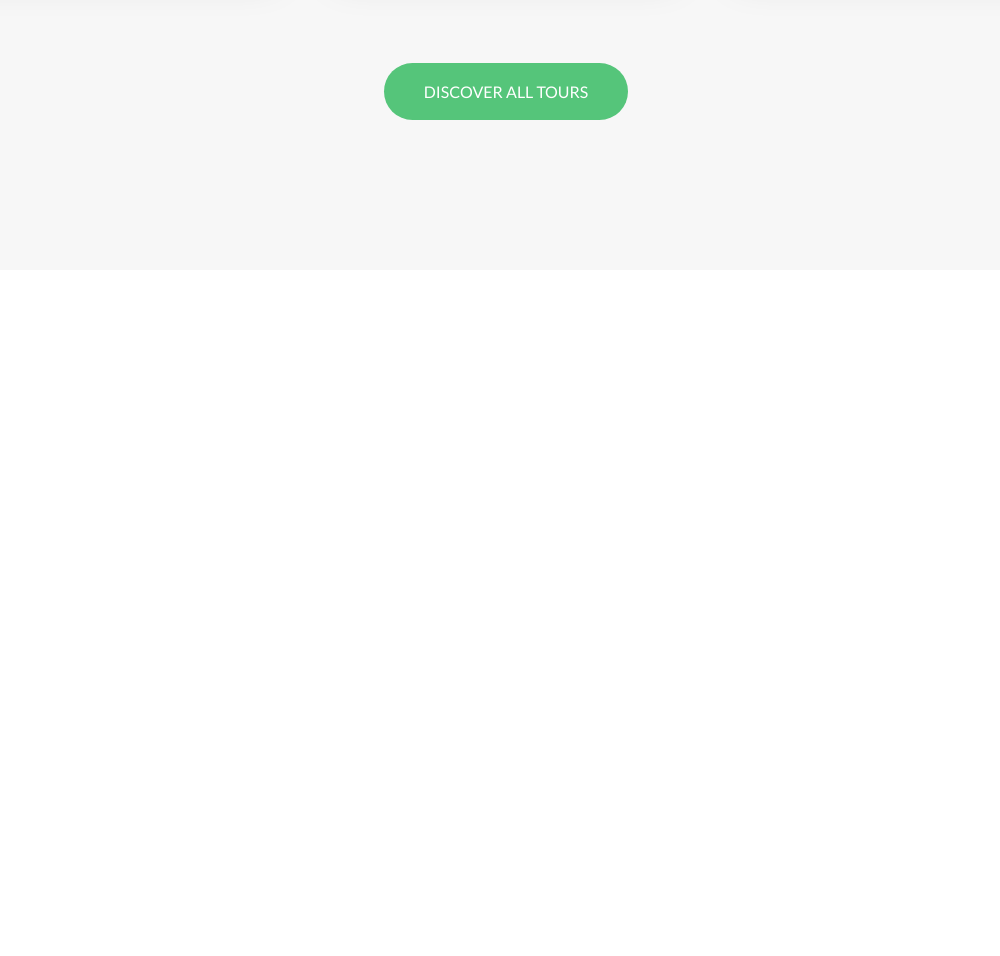
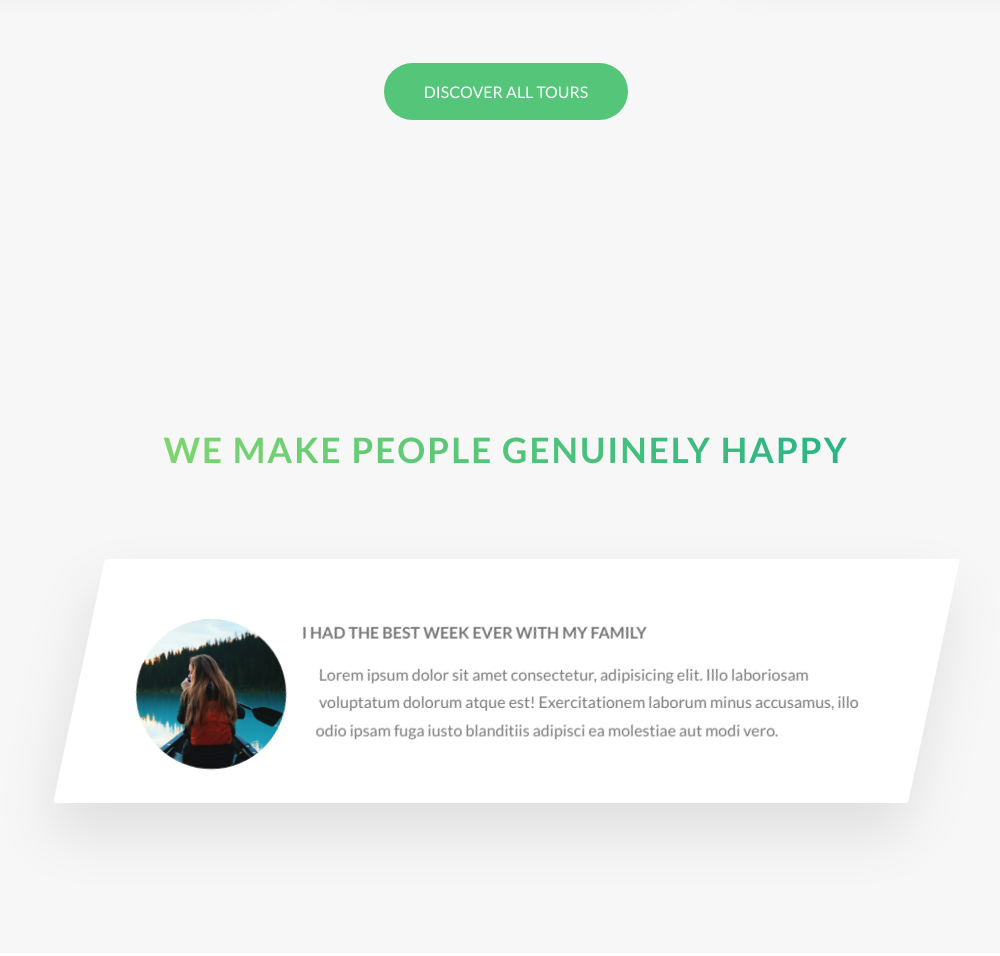
Before and after one commit to NortonNice/Natours, a website: page index.html in a window 1280 px wide. Shown: the part 3032-3988 px from the top of the page, without its empty margins (134-1134 px from the left). Before the commit the page ends 3332 px from the top, so only its background shows below. Drawn offline with Linux system fonts and the light colour scheme.

Commit message:
story section layout, initial images and styling

```diff
--- a/index.html
+++ b/index.html
@@ -209,9 +209,36 @@
             </div>
 
             <div class="u-center-text u-margin-top-huge">
-                    <a href="#" class="btn btn--green">Discover All Tours</a>
+                <a href="#" class="btn btn--green">Discover All Tours</a>
+            </div>
+
+        </section>
+
+        <section class="section-stories">
+            <div class="u-center-text u-margin-bottom-big">
+                <h2 class="heading-secondary">
+                    We Make People Genuinely Happy
+                </h2>
+            </div>
+
+            <div class="row">
+                <div class="story">
+                    <figure class="story__shape">
+                        <img src="img/nat-8.jpg" alt="person on a tour" class="story__img">
+                        <figcaption class="story__caption">
+                            Mary Smith
+                        </figcaption>
+                    </figure>
+                    <div class="story__text">
+                        <h3 class="heading-tertiary u-margin-bottom-small">I Had The Best Week Ever With My Family</h3>
+                        <p>
+                            Lorem ipsum dolor sit amet consectetur, adipisicing elit. Illo laboriosam voluptatum dolorum
+                            atque est! Exercitationem laborum minus accusamus, illo odio ipsam fuga iusto blanditiis
+                            adipisci ea molestiae aut modi vero.
+                        </p>
+                    </div>
                 </div>
-
+            </div>
         </section>
     </main>
 
--- /dev/null
+++ b/sass/components/_story.scss
@@ -0,0 +1,59 @@
+.story {
+    width: 75%;
+    margin: 0 auto;
+    box-shadow: 0 3rem 6rem rgba($color-black, .1);
+    background-color: $color-white;
+    border-radius: 3px;
+    padding: 6rem;
+    padding-left: 9rem;
+    font-size: $default-font-size;
+    transform: skewX(-12deg);
+
+    &__shape {
+        width: 15rem;
+        height: 15rem;
+        float: left;
+        -webkit-shape-outside: circle(50% at 50% 50%);
+        shape-outside: circle(50% at 50% 50%);
+        -webkit-clip-path: circle(50% AT 50% 50%);
+        clip-path: circle(50% AT 50% 50%);
+        transform: translatex(-3rem) skewX(12deg);
+        position: relative;
+    }
+
+    &__img {
+        height: 100%;
+        transform: translateX(-4rem) scale(1.4);
+        backface-visibility: hidden;
+        transition: all .5s;
+    }
+
+    &__text {
+        transform: skewX(12deg);
+    }
+
+    &__caption {
+        position: absolute;
+        top: 50%;
+        left: 50%;
+        transform: translate(-50%, 20%);
+        color: $color-white;
+        text-transform: uppercase;
+        font-size: 1.7rem;
+        text-align: center;
+        opacity: 0;
+        transition: all .5s;
+        backface-visibility: hidden;
+    }
+
+    &:hover &__caption {
+        opacity: 1;
+        transform: translate(-50%, -50%);
+    }
+
+    &:hover &__img {
+        backface-visibility: hidden;
+        transform: translateX(-4rem) scale(1);
+        filter: blur(3px) brightness(80%);
+    }
+}
--- a/sass/main.scss
+++ b/sass/main.scss
@@ -11,6 +11,7 @@
 @import "components/card";
 @import "components/composition";
 @import "components/feature-box";
+@import "components/story";
 
 @import "layout/grid";
 @import "layout/header";
--- a/sass/pages/_home.scss
+++ b/sass/pages/_home.scss
@@ -24,3 +24,9 @@
     padding: 25rem 0 15rem 0;
     margin-top: -10rem;
 }
+
+.section-stories {
+    padding: 15rem 0;
+    background-color: $color-grey-light-1;
+
+}
```
Also changed, not shown: css/style.css.
